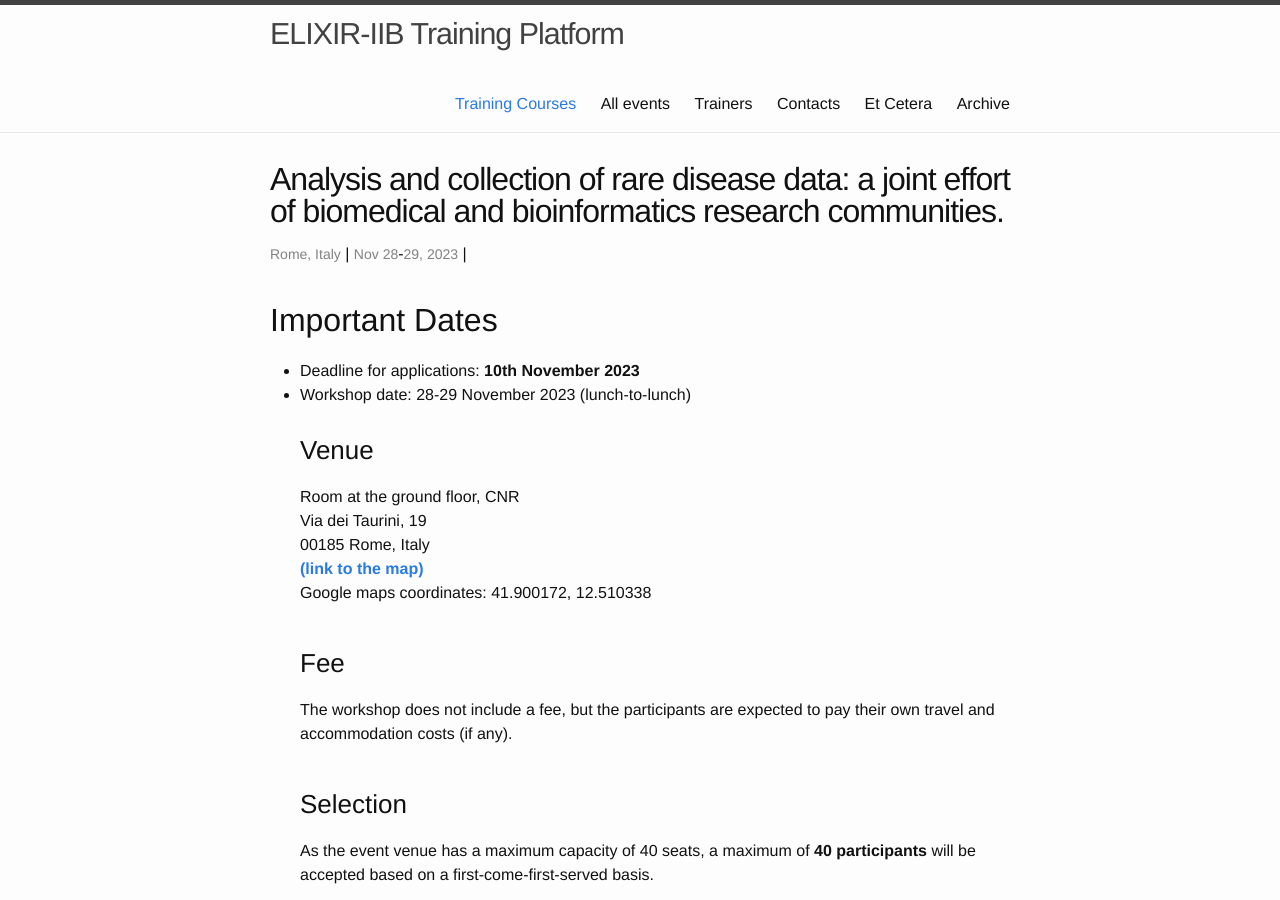
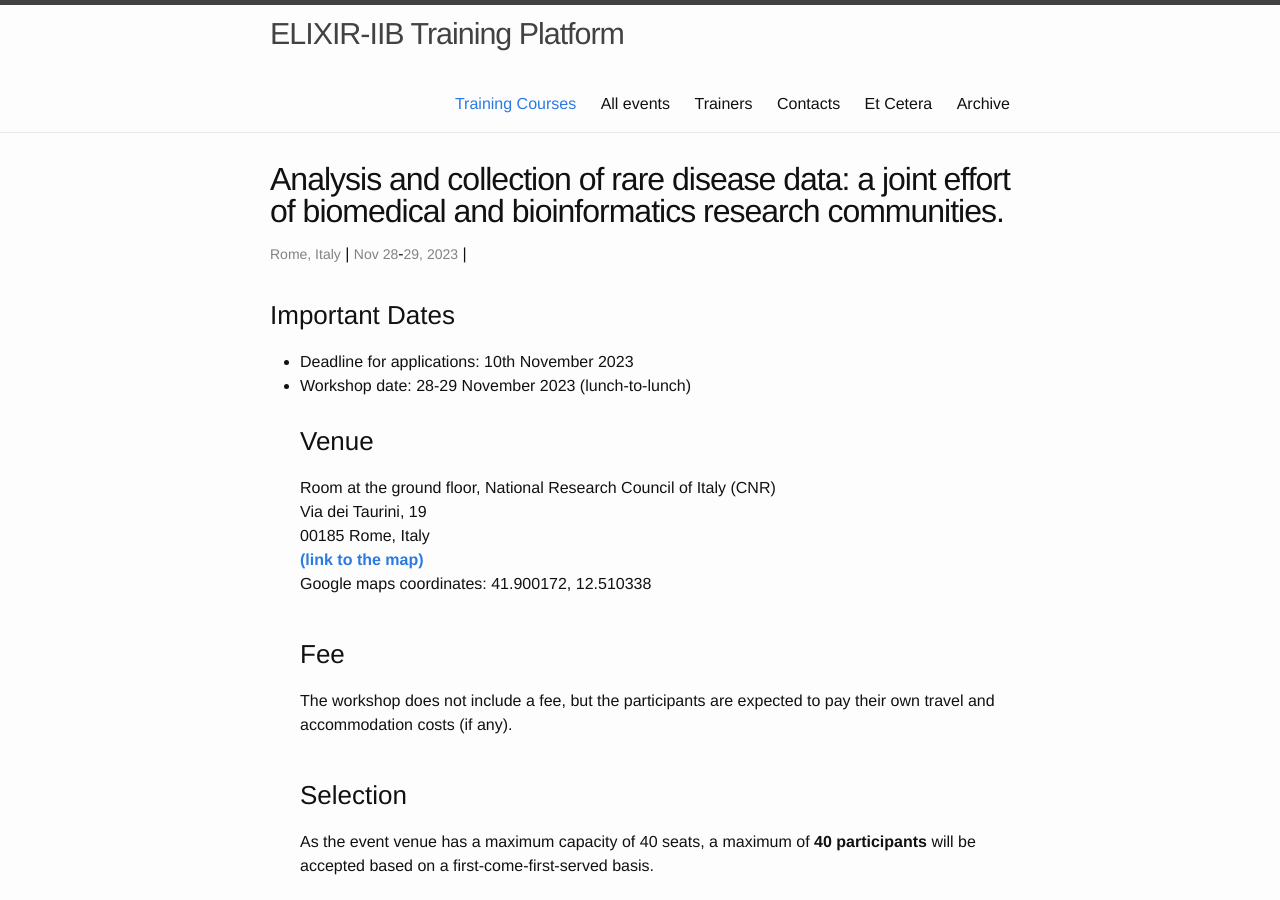
Before and after one commit to ELIXIR-IIB-training/website, a Jekyll site: the page built from _posts/2023-11-28-Workshop_RD.md, in a window 1280 px wide and 900 px high. Built offline with Jekyll 4.4.1, drawn with Linux system fonts in a browser that asks for light colours.

Commit message:
Update 2023-11-28-Workshop_RD.md

```diff
--- a/_posts/2023-11-28-Workshop_RD.md
+++ b/_posts/2023-11-28-Workshop_RD.md
@@ -7,13 +7,13 @@ venue: Rome, Italy
 description: The focus of the workshop is the integration of different clinical and bioinformatic approaches to characterize RDs with a particular attention to Italian cases, and how to integrate them into an international framework. In this workshop, researchers from different biomedical communities active in the territory will have the opportunity to define their computational needs together with experts in different aspects of bio-sequence analysis with the aim of sharing experiences and integrating knowledge in different aspects of the complex problem of research, diagnosis and care of RDs.
 ---
 
-## Important Dates
-- Deadline for applications: **10th November 2023**
+### Important Dates
+- Deadline for applications: 10th November 2023
 - Workshop date: 28-29 November 2023 (lunch-to-lunch)
 <br>
 <br>
 ### Venue
-Room at the ground floor, CNR <br>
+Room at the ground floor, National Research Council of Italy (CNR) <br>
 Via dei Taurini, 19 <br>
 00185 Rome, Italy <br>
 [**(link to the map)**](https://maps.app.goo.gl/MeuNCHyW3W7NKnP86) <br>
```
